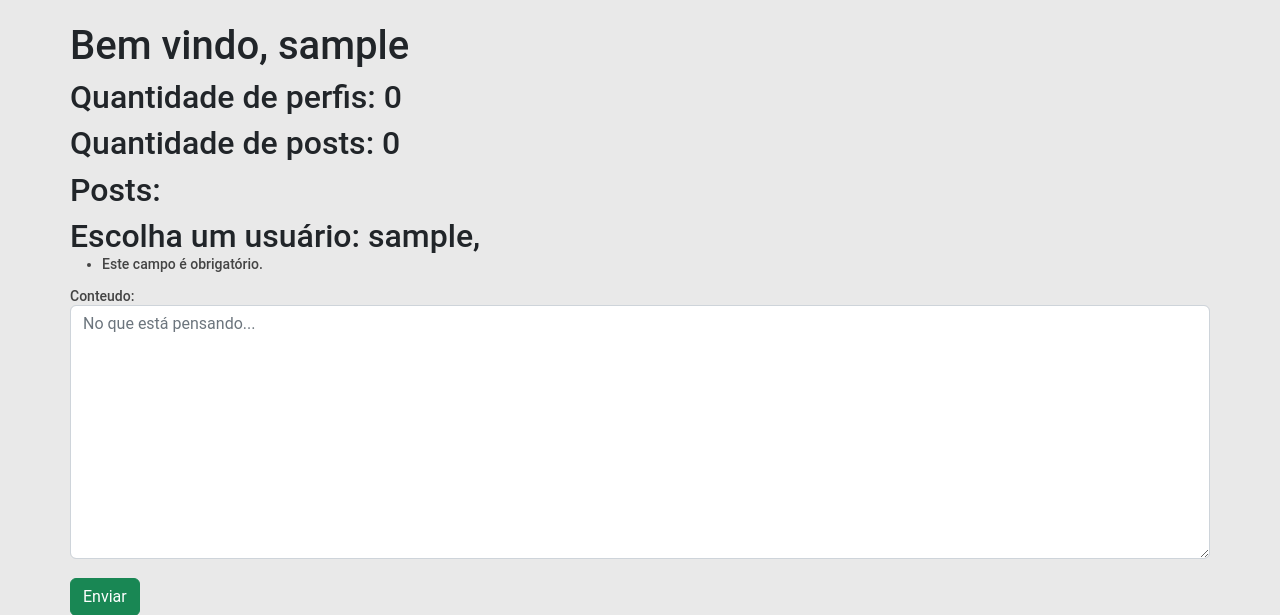
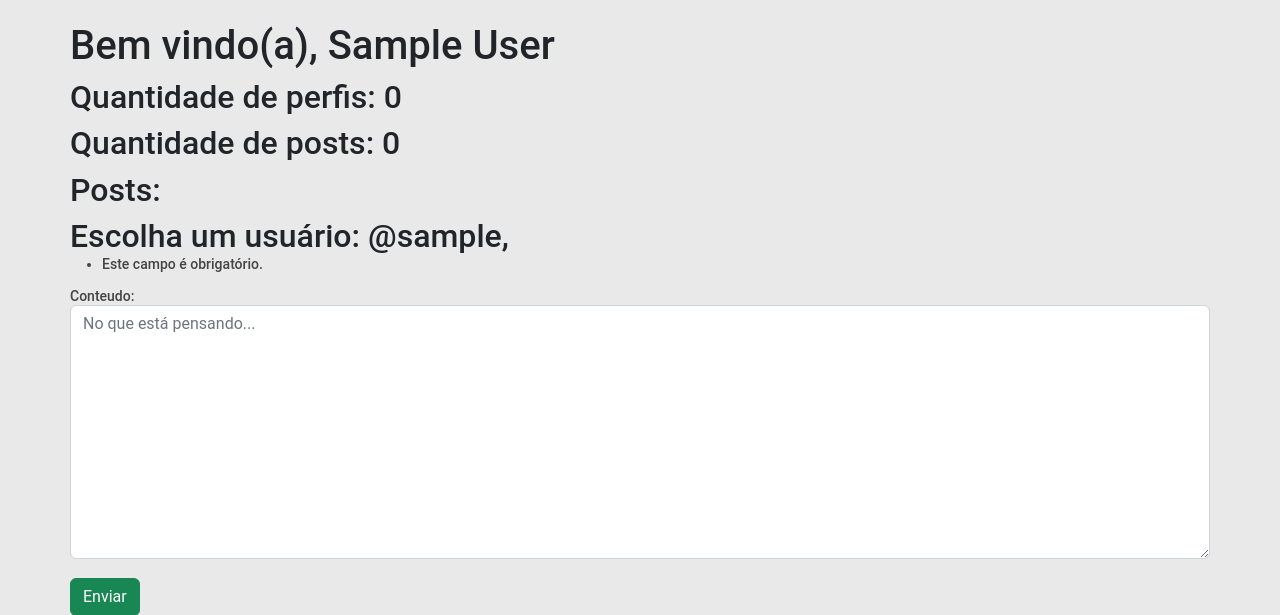
Before and after one commit to odiegofarias/social-me, a Django app: page / in a window 1280 px wide. Shown: the part 72-687 px from the top of the page. Run offline with Django 4.2, Linux system fonts and the light colour scheme; the visitor is signed in with stand-in values (Sample User, id 1); data comes from the database, SQL or seed files in the repository; data that the repository does not hold is empty; grey boxes are pictures that could not be loaded.

Commit message:
Acrescentando uma verificação de username

```diff
--- a/posts/templates/posts/index.html
+++ b/posts/templates/posts/index.html
@@ -3,7 +3,11 @@
 {% block conteudo %}
 
     {% if user.is_authenticated %}
-        <h1>Bem vindo, {{ user }}</h1>
+        {% if not user.first_name %}
+            <h1>Bem vindo(a), {{ user.username }}</h1>
+        {% else %}
+            <h1>Bem vindo(a), {{ user.first_name|title }} {{ user.last_name|title }}</h1>
+        {% endif %}
     {% endif %}
     <h2>Quantidade de perfis: {{ qtd_perfis }}</h2>
     <h2>Quantidade de posts: {{ qtd_posts }}</h2>
@@ -14,7 +18,7 @@
 
     <h2>Escolha um usuário:
     {% for perfil in perfis %}
-         {{ perfil.usuario.username }},
+         @{{ perfil.usuario.username }},
     {% endfor %}
     <form action="{% url 'posts:index' %}" method="POST">
         {% csrf_token %}
```
